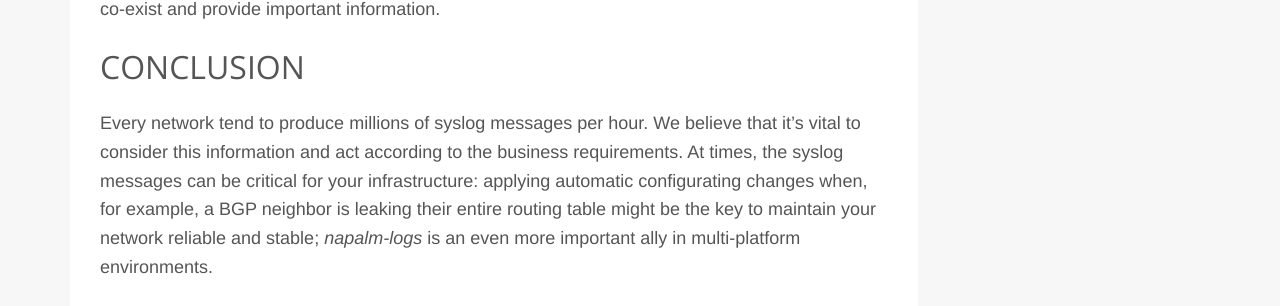
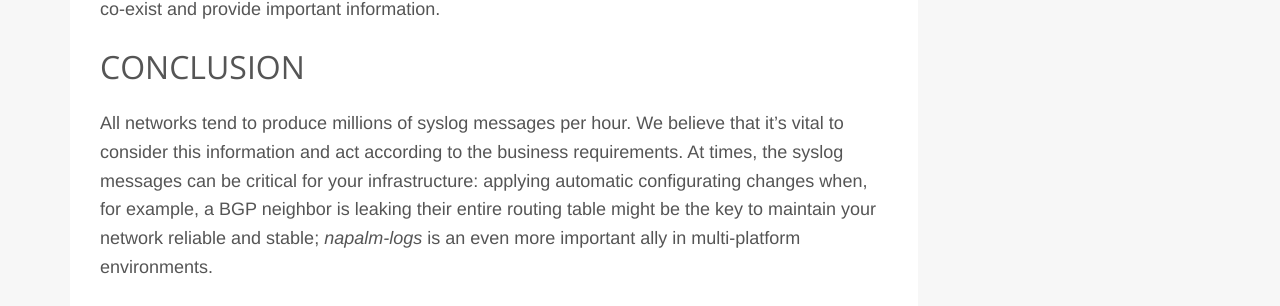
Before and after one commit to napalm-automation/napalm-automation.github.io, a Jekyll site: the page built from _posts/2017/2017-09-06-napalm-logs-released.md, in a window 1280 px wide and 900 px high, scrolled down 6369 px. Shown: the part 147-453 px from the top of the window. Built offline with Jekyll 4.4.1, drawn with Linux system fonts in a browser that asks for light colours; comment, search, counter and statistics services are not loaded; some of the changed text lies outside the part shown.

Commit message:
Typo, and more rephrasing

```diff
--- a/_posts/2017/2017-09-06-napalm-logs-released.md
+++ b/_posts/2017/2017-09-06-napalm-logs-released.md
@@ -308,7 +308,7 @@ sends state information. They can both co-exist and provide important informatio
 
 ## Conclusion
 
-Every network tend to produce millions of syslog messages per hour. We believe
+All networks tend to produce millions of syslog messages per hour. We believe
 that it's vital to consider this information and act according to the business
 requirements. At times, the syslog messages can be critical for your infrastructure:
 applying automatic configurating changes when, for example, a BGP neighbor is
```
Also changed, not shown: other parts of _posts/2017/2017-09-06-napalm-logs-released.md (+2 -2 lines).
